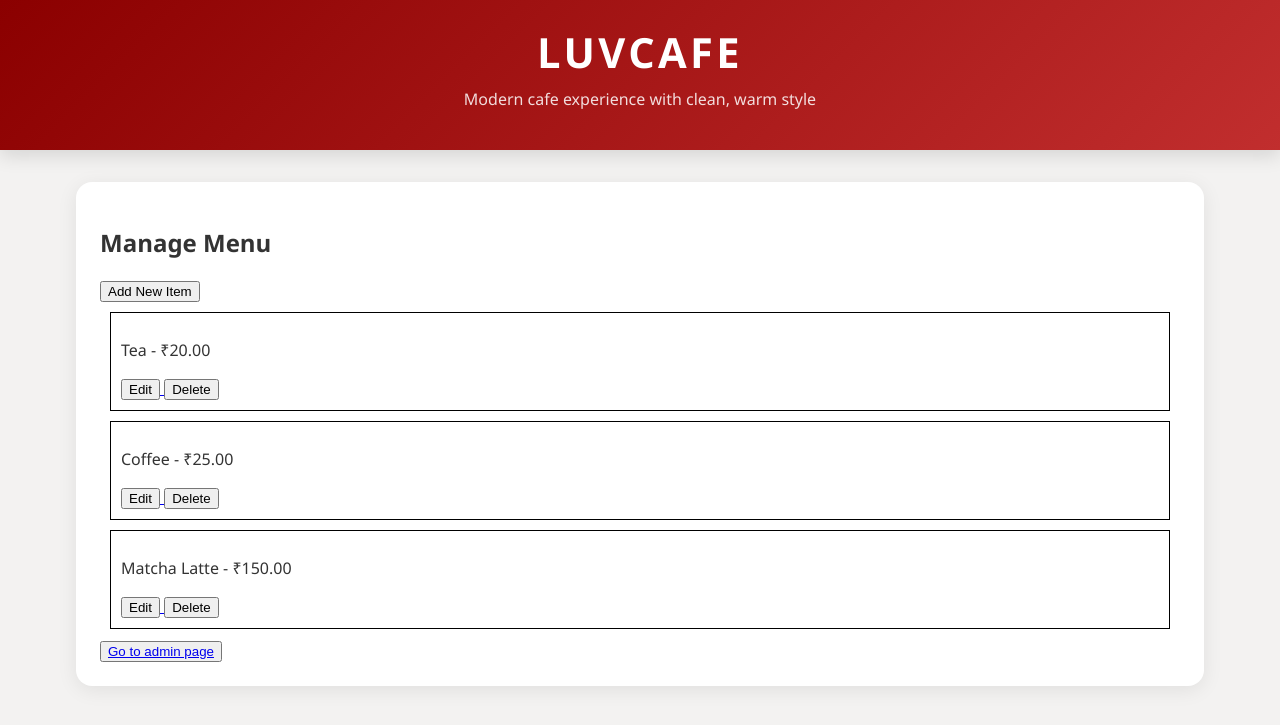
After one commit to NandaKrishna316/Mycafe, a Django app: page /manage_menu/ in a window 1280 px wide. The commit adds this page. Shown: the top 725 px of the page. Run offline with Django 5.2, Linux system fonts and the light colour scheme; a user stored in the database is signed in; data comes from the database, SQL or seed files in the repository; both versions use the stored data as it was after the commit.

Commit message:
cafe open

```diff
--- a/Mycafe/Mycafe/Luvcafe/models.py
+++ b/Mycafe/Mycafe/Luvcafe/models.py
@@ -39,6 +39,11 @@ class Order(models.Model):
         ],
         default='Pending'
     )
+
+    def __str__(self):
+        return f"Order #{self.id} | {self.user.username} | {self.status} | {self.created_at}"
+
+
 class OrderItem(models.Model):
     order = models.ForeignKey(Order, on_delete=models.CASCADE)
     item = models.ForeignKey(Tastes, on_delete=models.CASCADE)
--- a/Mycafe/Mycafe/Luvcafe/static/css/base.css
+++ b/Mycafe/Mycafe/Luvcafe/static/css/base.css
@@ -1,4 +1,4 @@
-/* home.html */
+/* home_page.html */
         .home-banner {
             display: flex;
             flex-direction: column;
--- a/Mycafe/Mycafe/Luvcafe/templates/admin_page.html
+++ b/Mycafe/Mycafe/Luvcafe/templates/admin_page.html
@@ -16,8 +16,12 @@
     <button>
         <a href="{% url 'signin' %}">Logout</a>
     </button>
+
     <button>
         <a href="{% url 'admin_orders' %}">See All Orders</a>
     </button>
+    <button>
+        <a href="{% url 'manage_menu' %}">Manage Menu</a>
+    </button>
 
 {% endblock %}
--- /dev/null
+++ b/Mycafe/Mycafe/Luvcafe/templates/manage_menu.html
@@ -0,0 +1,30 @@
+{% extends 'base.html' %}
+
+{% block content %}
+
+<h2>Manage Menu</h2>
+
+<a href="{% url 'add_order' %}">
+    <button>Add New Item</button>
+</a>
+
+{% for item in items %}
+    <div style="border:1px solid black; margin:10px; padding:10px;">
+        <p>{{ item.tastes }} - ₹{{ item.price }}</p>
+
+        <a href="{% url 'edit_item' item.id %}">
+            <button>Edit</button>
+        </a>
+
+        <a href="{% url 'delete_item' item.id %}">
+            <button>Delete</button>
+        </a>
+    </div>
+
+{% endfor %}
+
+<button>
+    <a href="{% url 'admin_page' %}">Go to admin page</a>
+</button>
+
+{% endblock %}
--- a/Mycafe/Mycafe/Luvcafe/templates/public_menu.html
+++ b/Mycafe/Mycafe/Luvcafe/templates/public_menu.html
@@ -17,4 +17,8 @@
     <button>Login to Order</button>
 </a>
 
+<button>
+    <a href="{% url 'home_page' %}">Go to home page</a>
+</button>
+
 {% endblock %}
--- a/Mycafe/Mycafe/Luvcafe/urls.py
+++ b/Mycafe/Mycafe/Luvcafe/urls.py
@@ -7,6 +7,9 @@ urlpatterns = [
     path('add_order/', views.add_order, name='add_order'),
     path('your_order/', views.your_order, name='your_order'),
     path('complaint_s/', views.complaint_s, name='complaint_s'),
+    path('manage_menu/', views.manage_menu, name='manage_menu'),
+    path('delete_item/<int:item_id>/', views.delete_item, name='delete_item'),
+    path('edit_item/<int:item_id>/', views.edit_item, name='edit_item'),
 
     path('', views.home_page, name='home_page'),
     path('online/', views.online, name='online'),
--- a/Mycafe/Mycafe/Luvcafe/views.py
+++ b/Mycafe/Mycafe/Luvcafe/views.py
@@ -156,3 +156,40 @@ def admin_orders(request):
         order.total = total
 
     return render(request, 'admin_orders.html', {'orders': orders})
+
+
+def manage_menu(request):
+    if not request.user.is_superuser:
+        return redirect('home_page')
+
+    items = Tastes.objects.all()
+    return render(request, 'manage_menu.html', {'items': items})
+
+
+def edit_item(request, item_id):
+    if not request.user.is_superuser:
+        return redirect('home_page')
+
+    item = Tastes.objects.get(id=item_id)
+
+    if request.method == 'POST':
+        item.tastes = request.POST.get('tastes')
+        item.price = request.POST.get('price')
+        item.save()
+
+        return redirect('manage_menu')
+
+    return render(request, 'edit_item.html', {'item': item})
+
+
+def delete_item(request, item_id):
+    if not request.user.is_superuser:
+        return redirect('home_page')
+
+    item = Tastes.objects.get(id=item_id)
+
+    if request.method == 'POST':
+        item.delete()
+        return redirect('manage_menu')
+
+    return render(request, 'delete_item.html', {'item': item})
```
Also changed, not shown: Mycafe/Mycafe/Luvcafe/templates/delete_item.html (added, +26 -0 lines), Mycafe/Mycafe/Luvcafe/templates/edit_item.html (added, +20 -0 lines), Mycafe/Mycafe/db.sqlite3.
